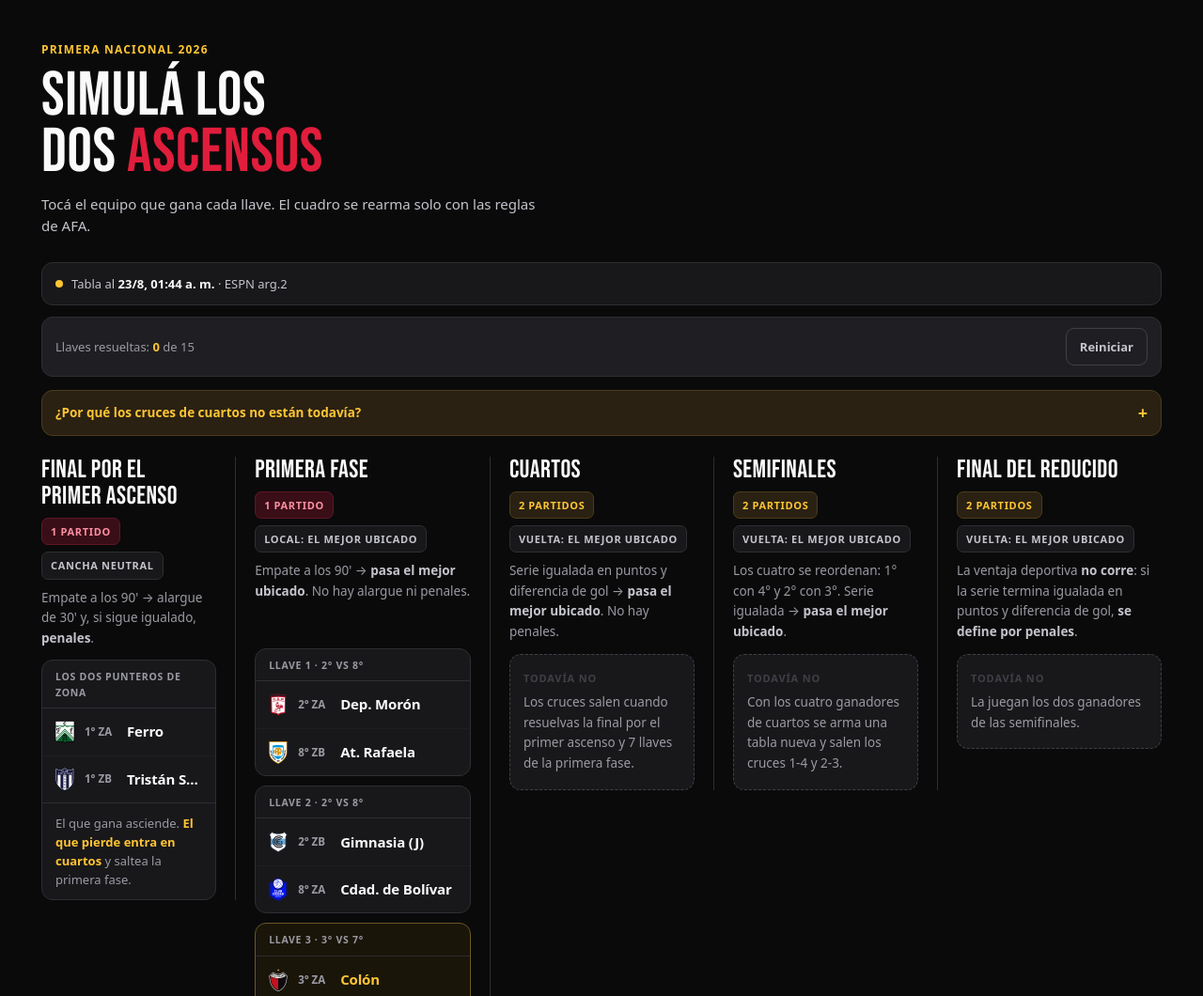
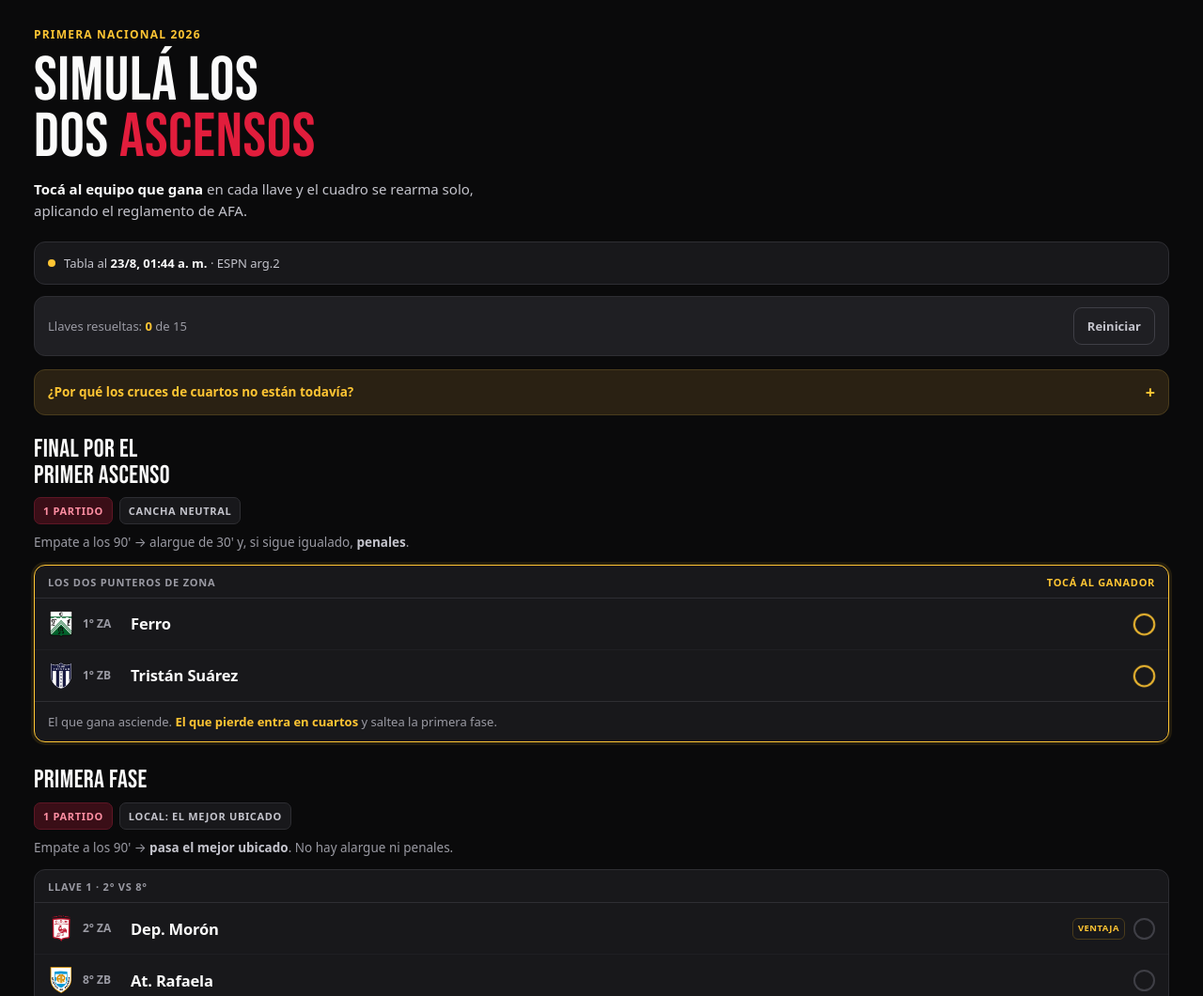
Before and after one commit to marianodimaggio/llave-reducido, a plain HTML site: page index.html in a window 1280 px wide. Shown: the top 1060 px of the page at 94% size. Drawn offline with Linux system fonts and the light colour scheme.

Commit message:
Add files via upload

```diff
--- a/index.html
+++ b/index.html
@@ -14,12 +14,8 @@
 <title>Simulá los dos ascensos · Primera Nacional 2026</title>
 <meta name="description" content="Elegí quién gana cada llave del Reducido y el cuadro se rearma solo, con el reglamento de AFA y la tabla al día.">
 
-<!-- ===================================================================
-     VISTA PREVIA AL COMPARTIR
-     Cambiá las dos lineas de abajo por tu direccion definitiva.
-     Tienen que ser direcciones completas, con https:// adelante:
-     las redes no resuelven rutas relativas.
-     =================================================================== -->
+<!-- Vista previa al compartir. Si cambia el dominio, hay que actualizar
+     las tres direcciones completas de abajo (og:url, og:image, twitter:image). -->
 <meta property="og:url" content="https://llave-reducido.netlify.app/">
 <meta property="og:image" content="https://llave-reducido.netlify.app/preview.jpg">
 
@@ -63,6 +59,7 @@ h1{font-family:'Bebas Neue',var(--sans);font-weight:400;
   font-size:clamp(38px,11vw,66px);line-height:.92;letter-spacing:.01em}
 h1 em{font-style:normal;color:var(--rojo)}
 .lead{margin-top:12px;font-size:15px;color:var(--txt2);max-width:62ch}
+.lead b{color:var(--txt);font-weight:700}
 
 .fuente{display:flex;align-items:center;gap:9px;flex-wrap:wrap;
   background:var(--sup);border:1px solid var(--borde);border-radius:var(--radio);
@@ -131,6 +128,12 @@ details.info p{padding:0 14px 14px;font-size:14px;color:#E2D4AE;line-height:1.65
 .llaves{display:flex;flex-direction:column;gap:10px}
 .m{background:var(--sup);border:1px solid var(--borde);
   border-radius:var(--radio);overflow:hidden}
+.m.activa{border-color:var(--oro);box-shadow:0 0 0 3px rgba(255,197,51,.10)}
+.m.activa .pick{border-color:var(--oro);animation:latir 1.6s ease-in-out infinite}
+@keyframes latir{0%,100%{transform:scale(1);opacity:1}50%{transform:scale(1.14);opacity:.65}}
+.m.activa .aviso-tocar{color:var(--oro)}
+.aviso-tocar{float:right;font-weight:700;letter-spacing:.06em}
+@media(prefers-reduced-motion:reduce){.m.activa .pick{animation:none}}
 .m.colon{border-color:#6B5722;background:#191509}
 .m.premio-final{border-color:#6E2130}
 .m .tag{font-size:11px;font-weight:600;letter-spacing:.07em;text-transform:uppercase;
@@ -149,9 +152,21 @@ details.info p{padding:0 14px 14px;font-size:14px;color:#E2D4AE;line-height:1.65
 .eq .nombre{font-size:16.5px;font-weight:600;letter-spacing:-.01em;flex:1;min-width:0;
   overflow:hidden;text-overflow:ellipsis;white-space:nowrap}
 .eq.colon .nombre{color:var(--oro)}
-.eq .vent{font-size:10px;font-weight:700;letter-spacing:.07em;text-transform:uppercase;
-  color:var(--oro);border:1px solid #4A3C1C;border-radius:6px;padding:3px 6px;flex:none}
-.eq .mark{font-size:15px;flex:none;line-height:1}
+.eq .vent{font-size:9.5px;font-weight:700;letter-spacing:.05em;text-transform:uppercase;
+  color:var(--oro);border:1px solid #4A3C1C;border-radius:6px;padding:3px 5px;flex:none}
+@media(max-width:420px){
+  .eq{gap:8px;padding:13px 12px}
+  .eq .pos{min-width:36px;font-size:11.5px}
+  .eq .escudo{width:26px;height:26px}
+  .eq .nombre{font-size:15.5px}
+  .eq .vent{font-size:9px;padding:3px 4px}
+}
+.eq .pick{width:23px;height:23px;border-radius:50%;flex:none;
+  border:2px solid var(--borde2);position:relative;transition:.15s}
+.eq.gana .pick{background:var(--oro);border-color:var(--oro)}
+.eq.gana .pick::after{content:"✓";position:absolute;inset:0;display:flex;
+  align-items:center;justify-content:center;color:#171104;font-size:13px;font-weight:700}
+.eq.pierde .pick{border-color:var(--borde);opacity:.5}
 .eq.gana{background:#161206;box-shadow:inset 3px 0 0 var(--oro)}
 .eq.gana .nombre{color:var(--oro)}
 .eq.pierde{opacity:.4}
@@ -179,20 +194,25 @@ footer{margin-top:26px;padding-top:18px;border-top:1px solid var(--borde);
   .campeon{flex-direction:column;align-items:flex-start;gap:7px}
   .premio .val{font-size:28px}
 }
-@media(min-width:1180px){
-  .wrap{padding:0 24px}
+@media(min-width:1400px){
+  .wrap{padding:0 24px;max-width:1400px}
   header{padding:44px 0 26px}
   .bracket{display:grid;grid-template-columns:.95fr 1.15fr 1fr 1fr 1fr;gap:0 20px;align-items:start}
   .ronda{border-right:1px solid var(--borde);padding-right:20px}
   .ronda:last-child{border-right:0;padding-right:0}
   .ronda-cab{min-height:192px}
-  .eq .nombre{font-size:15px}
+  .eq .nombre{font-size:14.5px}
   .m .tag{font-size:10.5px}
   /* con 5 columnas el chip le roba ancho al nombre.
      La cabecera de cada ronda ya dice quien tiene la ventaja, asi que aca sobra. */
   .eq .vent{display:none}
-  .eq .pos{min-width:36px;font-size:11.5px}
-  .eq .escudo{width:24px;height:24px}
+  .eq .pos{min-width:34px;font-size:11.5px}
+  .eq .escudo{width:22px;height:22px}
+  /* en escritorio el cursor y el hover ya avisan que se puede clickear,
+     y con 5 columnas ese espacio lo necesita el nombre */
+  .eq .pick{display:none}
+  .eq.gana{box-shadow:inset 3px 0 0 var(--oro)}
+  .eq{gap:8px;padding:11px 10px}
   .eq{gap:9px;padding:12px}
 }
 </style>
@@ -203,7 +223,7 @@ footer{margin-top:26px;padding-top:18px;border-top:1px solid var(--borde);
 <header>
   <div class="kicker">Primera Nacional 2026</div>
   <h1>Simulá los<br>dos <em>ascensos</em></h1>
-  <p class="lead">Tocá el equipo que gana cada llave. El cuadro se rearma solo con las reglas de AFA.</p>
+  <p class="lead"><b>Tocá al equipo que gana</b> en cada llave y el cuadro se rearma solo, aplicando el reglamento de AFA.</p>
 </header>
 
 <div class="fuente" id="fuente"><i class="pip"></i><span>Cargando la tabla…</span></div>
@@ -335,15 +355,15 @@ function fila(id, o){
   if(id==='colon') cls.push('colon');
   if(o.estado) cls.push(o.estado);
   const vent = (o.ventaja && o.estado!=='pierde') ? '<span class="vent">Ventaja</span>' : '';
-  const mark = o.estado==='gana' ? '<span class="mark">✓</span>'
-             : o.estado==='pierde' ? '<span class="mark">·</span>' : '';
+  const pick = '<span class="pick"></span>';
   const chk = t.verificado ? '<span class="chequeo" title="'+(t.notas||[]).join(' · ')+'">*</span>' : '';
   // si el archivo no esta, la imagen se oculta sola y la fila no se rompe
   const escudo = '<img class="escudo" src="logos/'+id+'.png" alt="" loading="lazy" '
                + 'onerror="this.style.visibility=\'hidden\'">';
-  return '<button type="button" class="'+cls.join(' ')+'" data-act="'+o.act+'">'
+  return '<button type="button" class="'+cls.join(' ')+'" data-act="'+o.act+'"'
+       + ' aria-pressed="'+(o.estado==='gana')+'">'
        + escudo + '<span class="pos">'+o.pos+'</span>'
-       + '<span class="nombre">'+t.n+chk+'</span>'+vent+mark+'</button>';
+       + '<span class="nombre">'+t.n+chk+'</span>'+vent+pick+'</button>';
 }
 
 const espera = (titulo,texto) => '<div class="espera"><span class="t">'+titulo+'</span>'+texto+'</div>';
@@ -365,11 +385,25 @@ function pintarCampeon(idTexto, idEscudo, equipo){
   }
 }
 
+// cual es la proxima decision pendiente, en orden de juego
+function proximaPendiente(){
+  if(!S.finalAsc) return 'fa';
+  for(const l of FASE1){ if(!S.f1[l.id]) return 'f1:'+l.id; }
+  if(sembrados8()) for(let i=0;i<4;i++){ if(!S.cuartos[i]) return 'cu:'+i; }
+  if(sembrados4()) for(let i=0;i<2;i++){ if(!S.semis[i]) return 'se:'+i; }
+  if(semisListas() && !S.finalRed) return 'fr';
+  return null;
+}
+const PROX = () => proximaPendiente();
+
 function render(){
   const s8 = sembrados8(), s4 = sembrados4();
+  const prox = proximaPendiente();
+  const marca = clave => prox===clave ? ' activa' : '';
+  const tocar = clave => prox===clave ? '<span class="aviso-tocar">Tocá al ganador</span>' : '';
   const g = S.finalAsc, p = perdedorFinal();
 
-  const c0 = '<div class="m"><div class="tag">Los dos punteros de zona</div>'
+  const c0 = '<div class="m'+marca('fa')+'"><div class="tag">Los dos punteros de zona'+tocar('fa')+'</div>'
     + fila(PUNTEROS.A, {pos:'1° ZA', act:'fa:'+PUNTEROS.A, estado: g ? (g===PUNTEROS.A?'gana':'pierde') : null})
     + fila(PUNTEROS.B, {pos:'1° ZB', act:'fa:'+PUNTEROS.B, estado: g ? (g===PUNTEROS.B?'gana':'pierde') : null})
     + '<div class="pie">' + (g
@@ -380,8 +414,8 @@ function render(){
   const c1 = FASE1.length ? FASE1.map(function(l,i){
     const w = S.f1[l.id];
     const conColon = (l.a==='colon' || l.b==='colon');
-    return '<div class="m '+(conColon?'colon':'')+'">'
-      + '<div class="tag">Llave '+(i+1)+' · '+l.rot+'</div>'
+    return '<div class="m '+(conColon?'colon':'')+marca('f1:'+l.id)+'">'
+      + '<div class="tag">Llave '+(i+1)+' · '+l.rot+tocar('f1:'+l.id)+'</div>'
       + fila(l.a, {pos:T[l.a].pos+'° Z'+T[l.a].z, act:'f1:'+l.id+':'+l.a, ventaja:true,
                    estado: w ? (w===l.a?'gana':'pierde') : null})
       + fila(l.b, {pos:T[l.b].pos+'° Z'+T[l.b].z, act:'f1:'+l.id+':'+l.b,
@@ -400,7 +434,7 @@ function render(){
     c2 = cruces(s8,[[0,7],[1,6],[2,5],[3,4]]).map(function(cr,i){
       const w = S.cuartos[i];
       const conColon = (cr.top==='colon'||cr.bot==='colon');
-      return '<div class="m '+(conColon?'colon':'')+'"><div class="tag">'+cr.rot+'</div>'
+      return '<div class="m '+(conColon?'colon':'')+marca('cu:'+i)+'"><div class="tag">'+cr.rot+tocar('cu:'+i)+'</div>'
         + fila(cr.top, {pos:(s8.indexOf(cr.top)+1)+'°', act:'cu:'+i+':'+cr.top, ventaja:true,
                         estado: w ? (w===cr.top?'gana':'pierde') : null})
         + fila(cr.bot, {pos:(s8.indexOf(cr.bot)+1)+'°', act:'cu:'+i+':'+cr.bot,
@@ -416,7 +450,7 @@ function render(){
     c3 = cruces(s4,[[0,3],[1,2]]).map(function(cr,i){
       const w = S.semis[i];
       const conColon = (cr.top==='colon'||cr.bot==='colon');
-      return '<div class="m '+(conColon?'colon':'')+'"><div class="tag">'+cr.rot+'</div>'
+      return '<div class="m '+(conColon?'colon':'')+marca('se:'+i)+'"><div class="tag">'+cr.rot+tocar('se:'+i)+'</div>'
         + fila(cr.top, {pos:(s4.indexOf(cr.top)+1)+'°', act:'se:'+i+':'+cr.top, ventaja:true,
                         estado: w ? (w===cr.top?'gana':'pierde') : null})
         + fila(cr.bot, {pos:(s4.indexOf(cr.bot)+1)+'°', act:'se:'+i+':'+cr.bot,
@@ -432,8 +466,8 @@ function render(){
     const fin = ordenar([S.semis[0], S.semis[1]]);
     const w = S.finalRed;
     const conColon = fin.indexOf('colon') >= 0;
-    c4 = '<div class="m premio-final '+(conColon?'colon':'')+'">'
-      + '<div class="tag">Segundo ascenso a la LPF</div>'
+    c4 = '<div class="m premio-final '+(conColon?'colon':'')+marca('fr')+'">'
+      + '<div class="tag">Segundo ascenso a la LPF'+tocar('fr')+'</div>'
       + fila(fin[0], {pos:'Local vuelta', act:'fr:'+fin[0], estado: w ? (w===fin[0]?'gana':'pierde') : null})
       + fila(fin[1], {pos:'Visitante', act:'fr:'+fin[1], estado: w ? (w===fin[1]?'gana':'pierde') : null})
       + '<div class="pie">' + (w ? '<b>'+T[w].n+'</b> asciende.'
```
